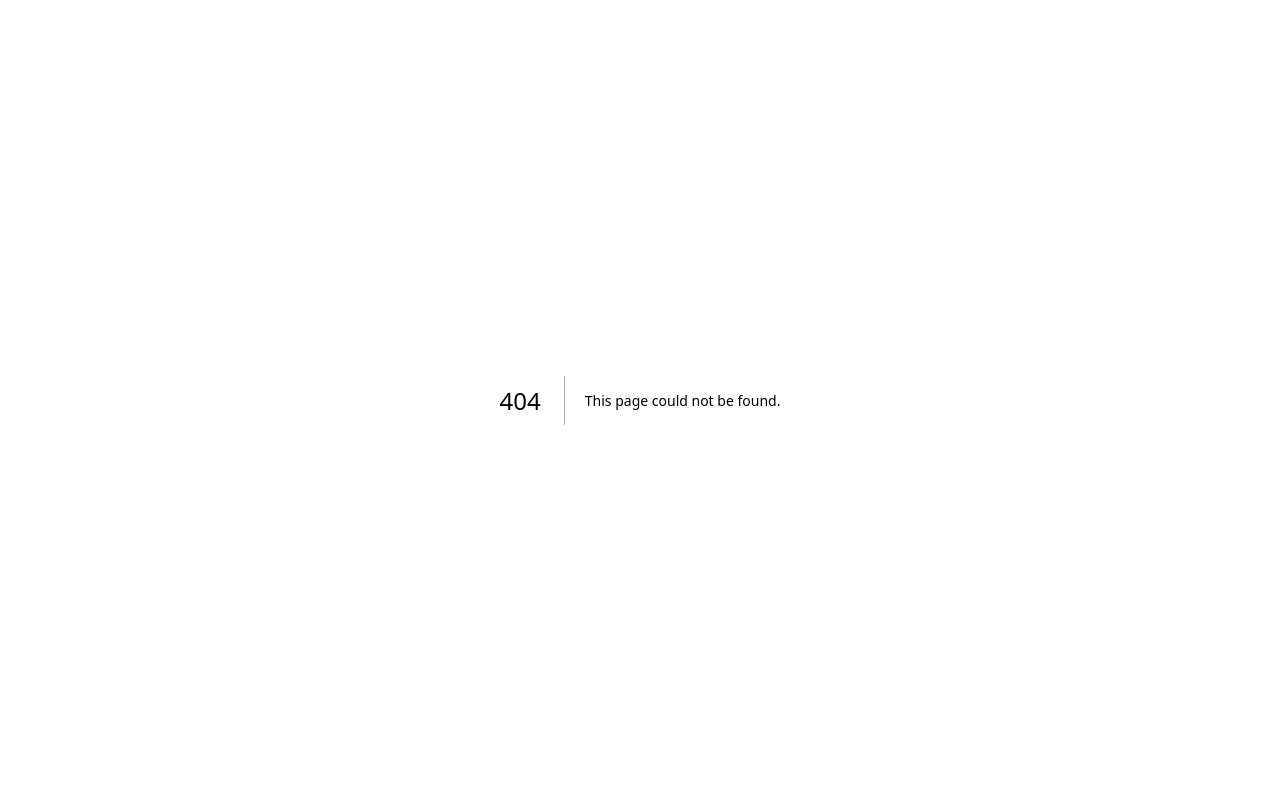
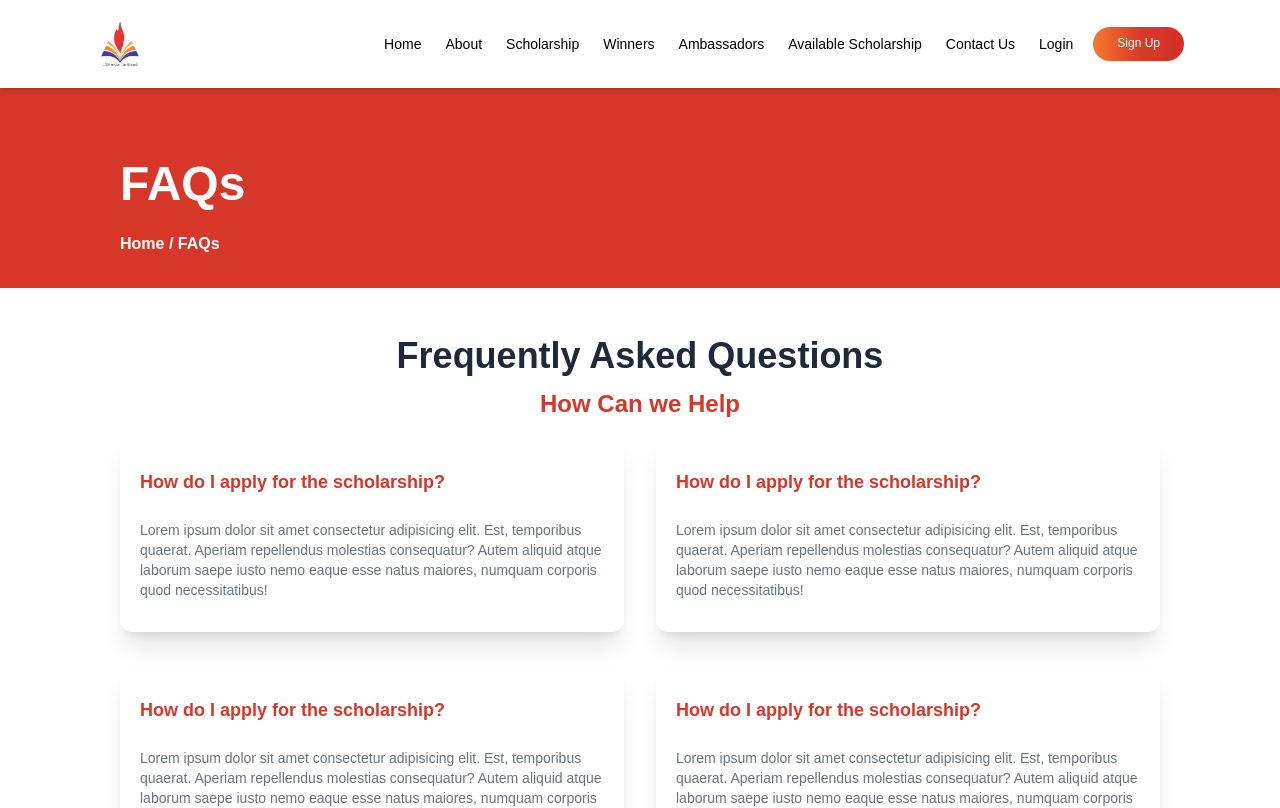
Before and after one commit to adefokun/brilliant-brain, a Next.js app: page /faqs in a window 1280 px wide. Before the commit this address had no page. Shown: the top 808 px of the page. Built offline with nearby package versions, Linux system fonts and the light colour scheme; a web font is replaced by a local one; what prettier-plugin-tailwindcss would draw is missing.

Commit message:
faqs page

```diff
--- /dev/null
+++ b/pages/faqs.tsx
@@ -0,0 +1,36 @@
+import Footer from '@/components/Footer'
+import Header from '@/components/Header'
+import React from 'react'
+
+const FAQs = () => {
+  return (
+    <>
+        <Header />
+        <section className='section mt-20 pt-20 py-8 bg-primary flex flex-col gap-3 text-white'>
+            <h1 className="text-5xl font-extrabold text-white font-argentinum mb-3">FAQs</h1>
+            <span className='font-bold'>Home / FAQs</span>
+        </section>
+        <section className='section pt-12'>
+            <div className="flex flex-col justify-center items-center mb-4">
+                <h1 className="text-4xl font-extrabold font-argentinum mb-3">
+                    Frequently Asked Questions
+                </h1>
+                <p className="text-2xl text-primary font-bold text-center">
+                    How Can we Help
+                </p>
+            </div>
+            <div className="grid sm:grid-cols-2 gap-8 pb-32">
+               {[0,2,34,5].map((item, index) => (
+                <div key={item} className="flex flex-col gap-3 py-8 px-5 shadow-xl rounded-xl">
+                    <h1 className="text-lg font-bold text-primary font-argentinum mb-3">How do I apply for the scholarship?</h1>
+                    <p className="text-sm text-gray-500">Lorem ipsum dolor sit amet consectetur adipisicing elit. Est, temporibus quaerat. Aperiam repellendus molestias consequatur? Autem aliquid atque laborum saepe iusto nemo eaque esse natus maiores, numquam corporis quod necessitatibus!</p>
+                </div>
+                ))}
+            </div>
+        </section>
+        <Footer />
+    </>
+  )
+}
+
+export default FAQs
```
